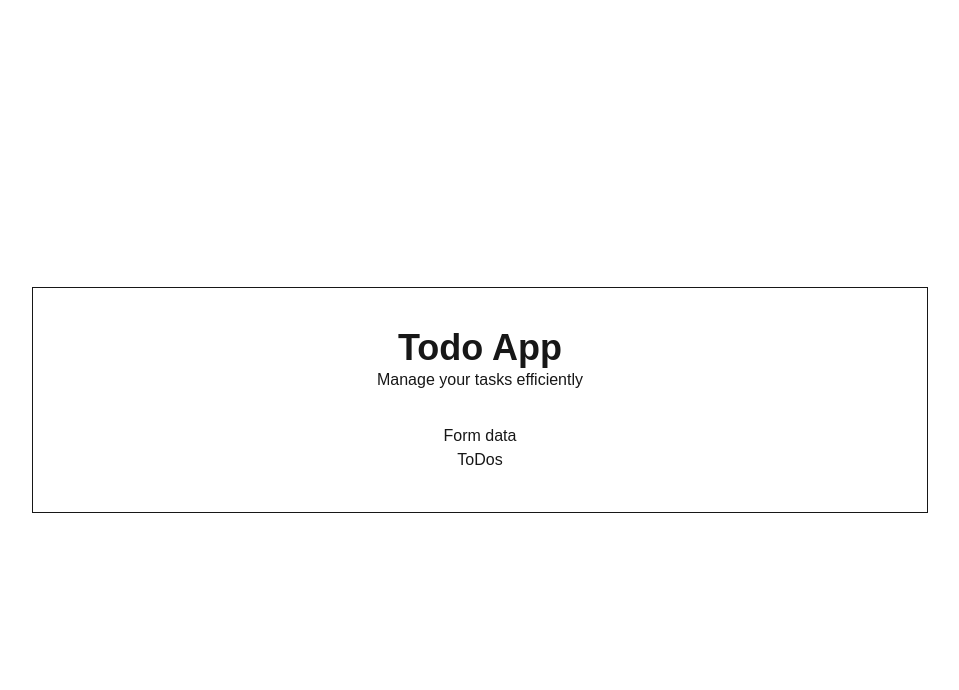
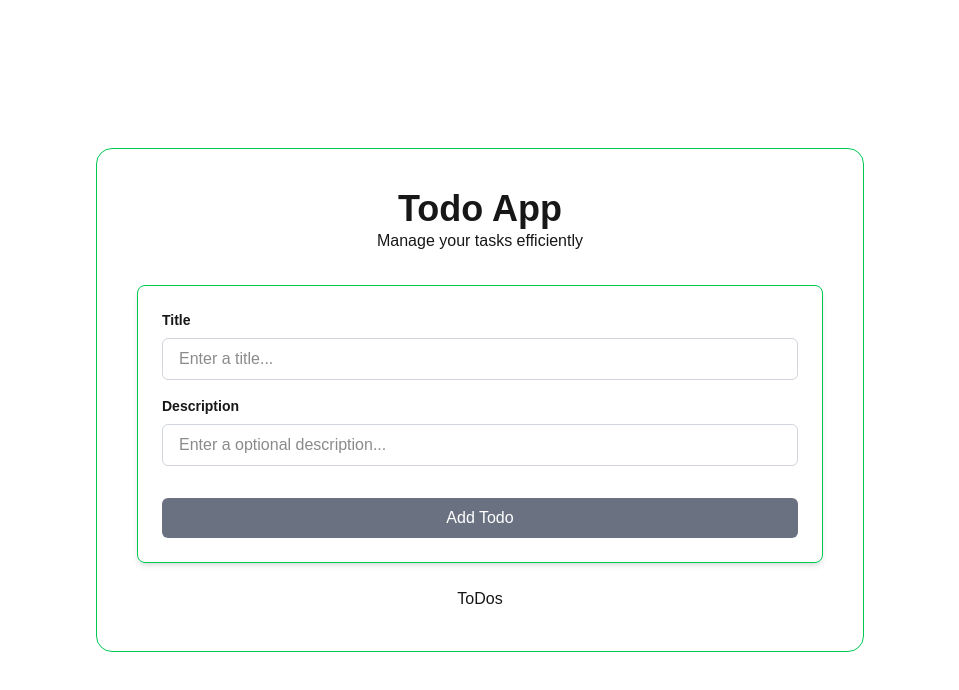
Before and after one commit to DixonKH/todoApp, a Next.js app: page / in a window 1280 px wide. Shown: the top 690 px of the page, without its empty margins (160-1119 px from the left). Built offline with nearby package versions, Linux system fonts and the light colour scheme.

Commit message:
feat: develop ToDoForm.tsx

```diff
--- a/app/actions/action.ts
+++ b/app/actions/action.ts
@@ -1,4 +1,4 @@
-"use-server";
+"use server";
 import { revalidatePath } from "next/cache";
 import { prisma } from "@/lib/prisma";
 import { Todo } from "@prisma/client";
--- /dev/null
+++ b/app/components/TodoForm.tsx
@@ -0,0 +1,70 @@
+"use client";
+
+import { useState, useTransition } from "react";
+import { createToDo } from "../actions/action";
+
+export const TodoForm = () => {
+  const [title, setTitle] = useState("");
+  const [description, setDescription] = useState("");
+  const [isPending, startTransition] = useTransition();
+
+  const handleSubmit = async (e: React.FormEvent<HTMLFormElement>) => {
+    e.preventDefault();
+    startTransition(async () => {
+      await createToDo(title, description);
+      setTitle("");
+      setDescription("");
+    });
+  }
+
+  return (
+    <form className="w-full rounded-lg shadow-md p-6 mb-6 border border-green-500">
+      <div className="mb-4">
+        <label
+          className="block text-sm font-bold mb-2"
+          htmlFor="title"
+        >
+          Title
+        </label>
+        <input
+          type="text"
+          id="title"
+          value={title}
+          onChange={(e) => setTitle(e.target.value)}
+          disabled={isPending}
+          placeholder="Enter a title..."
+          required
+          aria-label="Todo title"
+          className="w-full px-4 py-2 border border-gray-300 rounded-md focus:ring-2 outline-none focus:ring-green-500 focus:border-transparent dark:bg-white dark:text-black"
+        />
+      </div>
+      <div className="mb-4">
+        <label
+          className="block text-sm font-bold mb-2"
+          htmlFor="title"
+        >
+          Description
+        </label>
+        <input
+          type="text"
+          id="description"
+          value={description}
+          onChange={(e) => setTitle(e.target.value)}
+          disabled={isPending}
+          placeholder="Enter a optional description..."
+          required
+          aria-label="Description title"
+          className="w-full px-4 py-2 border border-gray-300 rounded-md focus:ring-2 outline-none focus:ring-green-500 focus:border-transparent dark:bg-white dark:text-black"
+        />
+      </div>
+      <button
+        type="submit"
+        disabled={isPending || !title.trim()}
+        aria-label="Add todo"
+        className="w-full mt-4 bg-green-600 hover:bg-green-700 disabled:bg-gray-500 disabled:cursor-not-allowed text-white font-medium py-2 px-4 rounded-md transition-colors duration-200"
+      >
+        {isPending ? "Adding" : "Add Todo"}
+      </button>
+    </form>
+  );
+};
--- a/app/page.tsx
+++ b/app/page.tsx
@@ -1,8 +1,9 @@
+import { TodoForm } from "./components/TodoForm"
 
 export default function Home() {
   return (
     <div className="flex min-h-screen items-center justify-center">
-      <div className="border w-4xl p-10 flex flex-col items-center">
+      <div className="border w-3xl p-10 flex flex-col items-center rounded-2xl border-green-500">
         <div className="text-center mb-8">
           <h1 className="text-4xl font-bold">
             Todo App
@@ -11,7 +12,7 @@ export default function Home() {
             Manage your tasks efficiently
           </p>
         </div>
-        <div>Form data</div>
+        <TodoForm />
         <div>ToDos</div>
       </div>
     </div>
```
